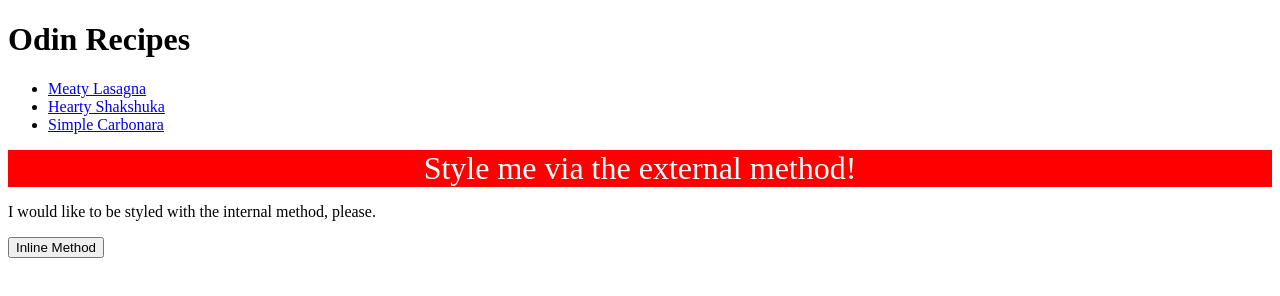
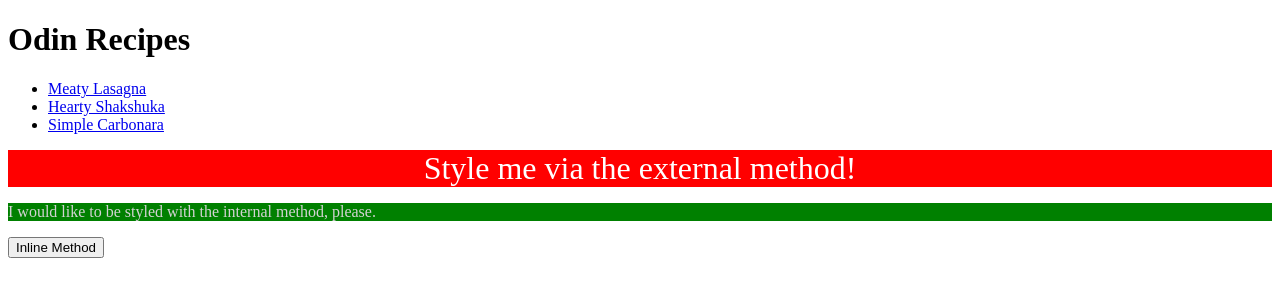
Before and after one commit to FractalSegue/odin-recipes, a plain HTML site: page index.html in a window 1280 px wide. Drawn offline with Linux system fonts and the light colour scheme.

Commit message:
Add internal style for p

```diff
--- a/index.html
+++ b/index.html
@@ -6,6 +6,12 @@
     <meta name="viewport" content="width=device-width, initial-scale=1.0">
     <link rel="stylesheet" href="styles.css" />
     <title>Odin Recipes</title>
+    <style>
+        p {
+            color: lightgray;
+            background-color: green;
+        }
+    </style>
 </head>
 <body>
     <h1>Odin Recipes</h1>
```
